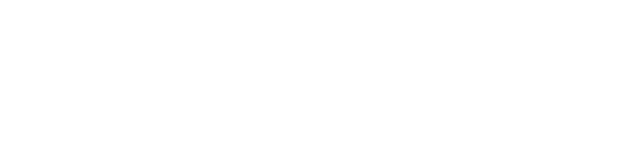
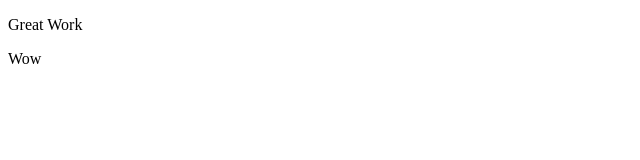
Before and after one commit to MikeJDuncan/git-course, a plain HTML site: page index.html in a window 1280 px wide. Shown: the whole page, without its empty margins (0-640 px from the left). Drawn offline with Linux system fonts and the light colour scheme.

Commit message:
changed the index file

```diff
--- a/index.html
+++ b/index.html
@@ -7,6 +7,9 @@
   <title>Document</title>
 </head>
 <body>
+<p>Great Work</p>
+
+<p>Wow </p>
 
 </body>
 </html>
```
